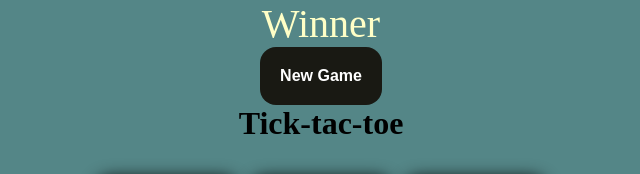
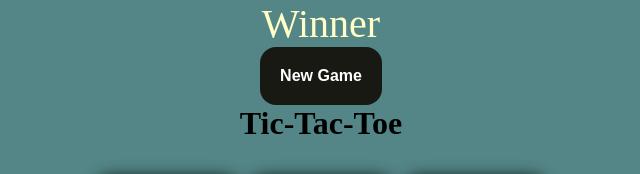
Before and after one commit to Tarunsoni-610/Games_game, a plain HTML site: page index.html in a window 1280 px wide. Shown: the top 174 px of the page, 319-959 px from the left. Drawn offline with Linux system fonts and the light colour scheme.

Commit message:
Update title and heading for Tic-Tac-Toe

```diff
--- a/index.html
+++ b/index.html
@@ -3,7 +3,7 @@
 <head>
     <meta charset="UTF-8">
     <meta name="viewport" content="width=device-width, initial-scale=1.0">
-    <title>Document</title>
+    <title>Tic-Tac-Toe</title>
     <link rel="stylesheet" href="Style.css">
 </head>
 <body>
@@ -13,7 +13,7 @@
    </div>
 
    <main>
-    <h1>Tick-tac-toe</h1>
+    <h1>Tic-Tac-Toe</h1>
     <div class="container">
     <div class="game">
      <button class="box"></button>
```
